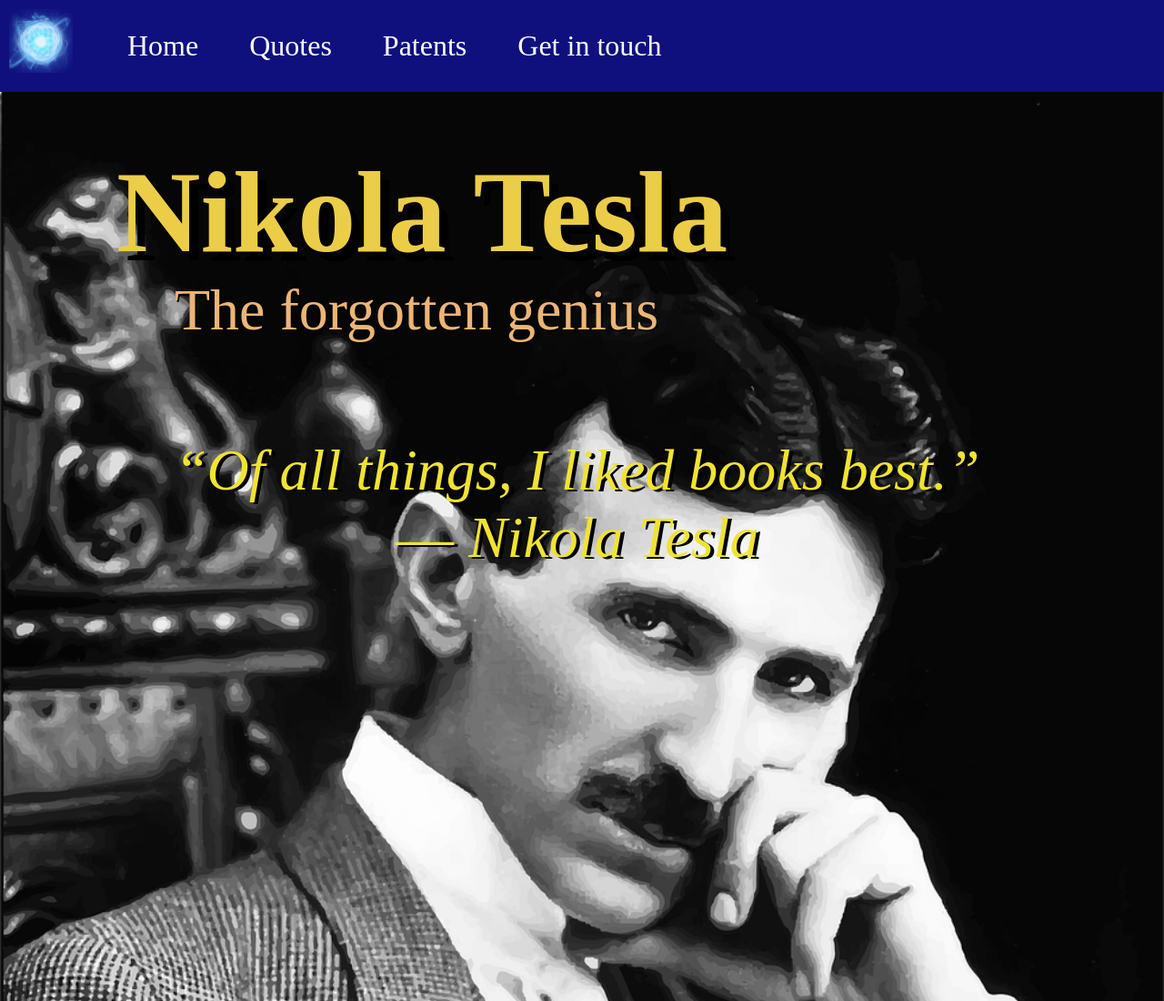
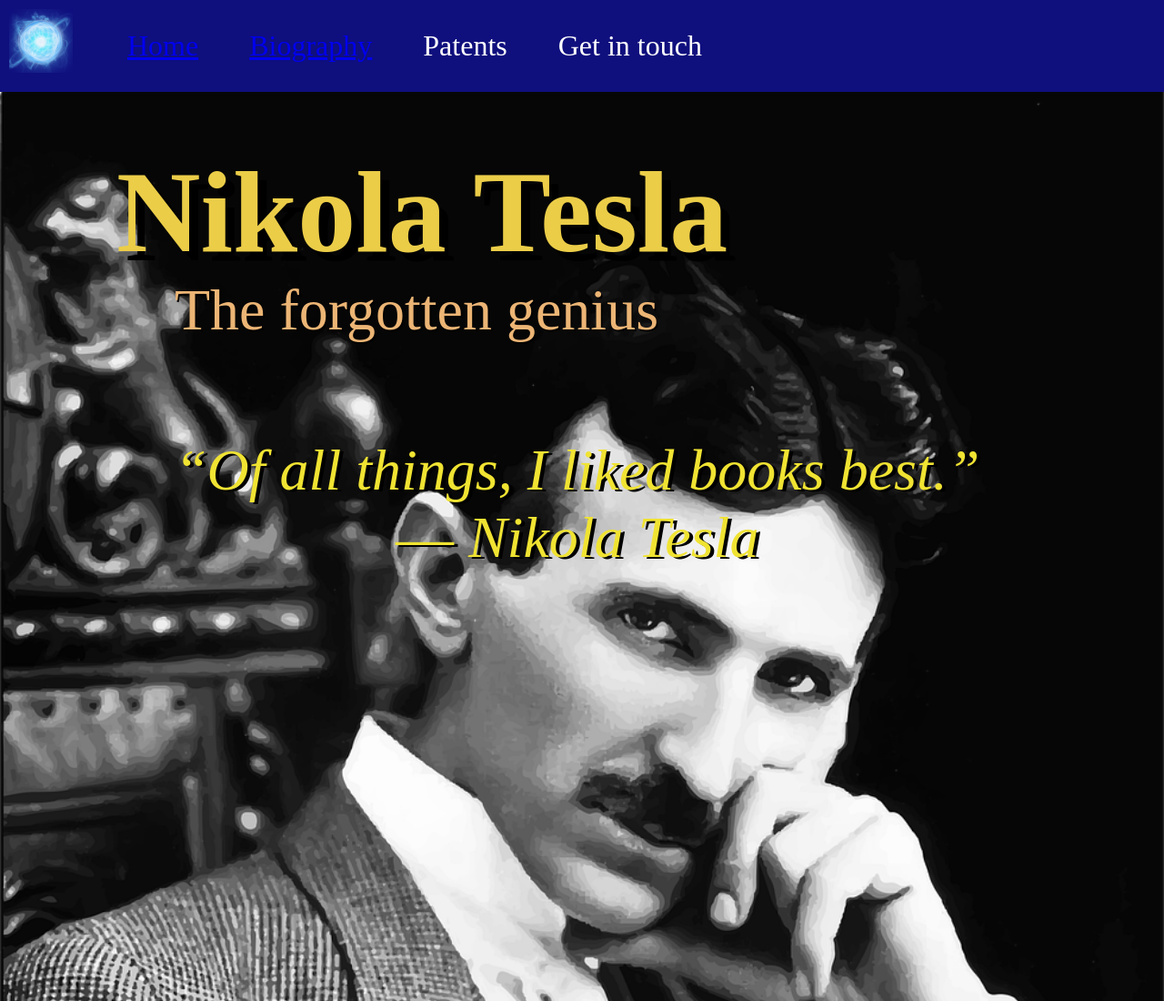
Before and after one commit to Frepacha/FE21-CSS-Day5-Delgado-Petrovic, a plain HTML site: page index.html in a window 1280 px wide. Shown: the top 1100 px of the page at 91% size. Drawn offline with Linux system fonts and the light colour scheme.

Commit message:
i added link-nav and hover

```diff
--- a/index.html
+++ b/index.html
@@ -14,8 +14,12 @@
         <img id="logo" src="/images/logo.png" alt="logo">
         <nav>
             <ul>
-                <li>Home</li>
-                <li>Quotes</li>
+                <li>
+                    <a href="index.html">Home</a>
+                </li>
+                <li>
+                    <a href="biography">Biography</a>
+                </li>
                 <li>Patents</li>
                 <li>Get in touch</li>
             </ul>
```
